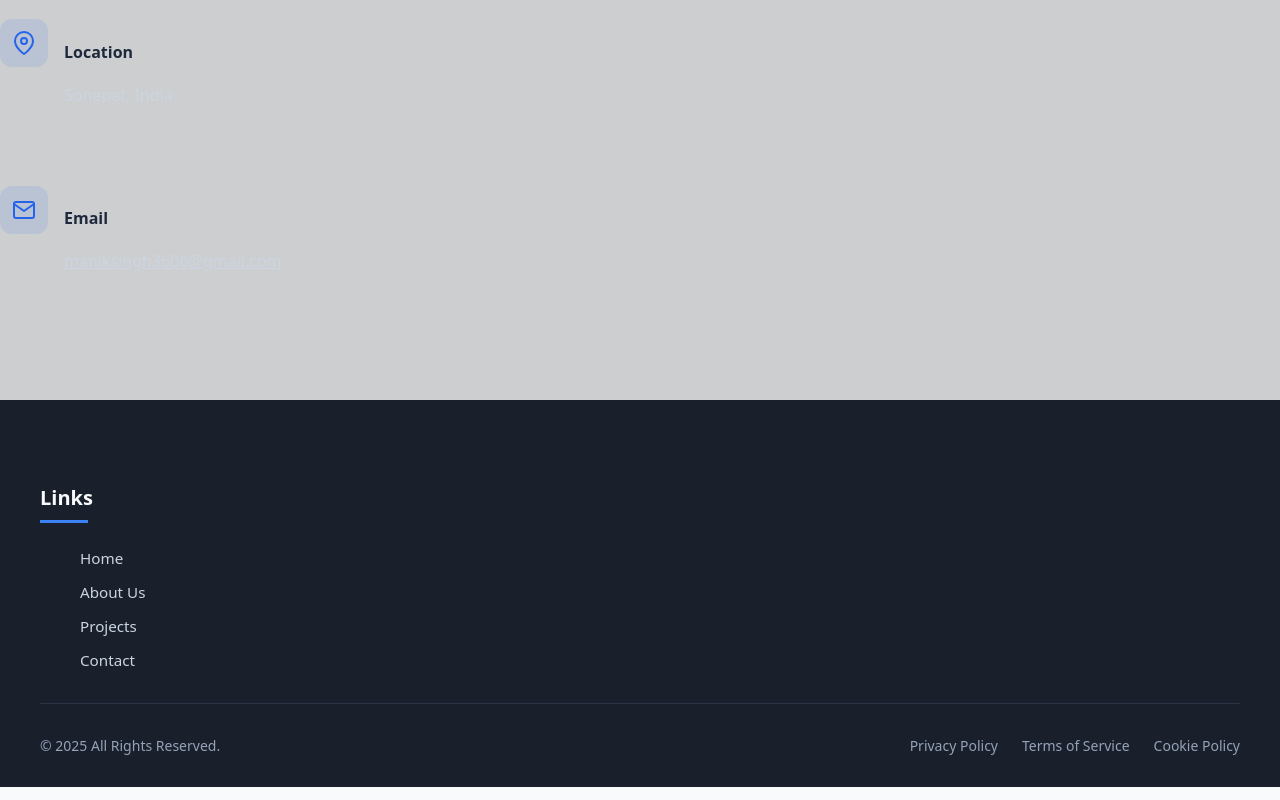
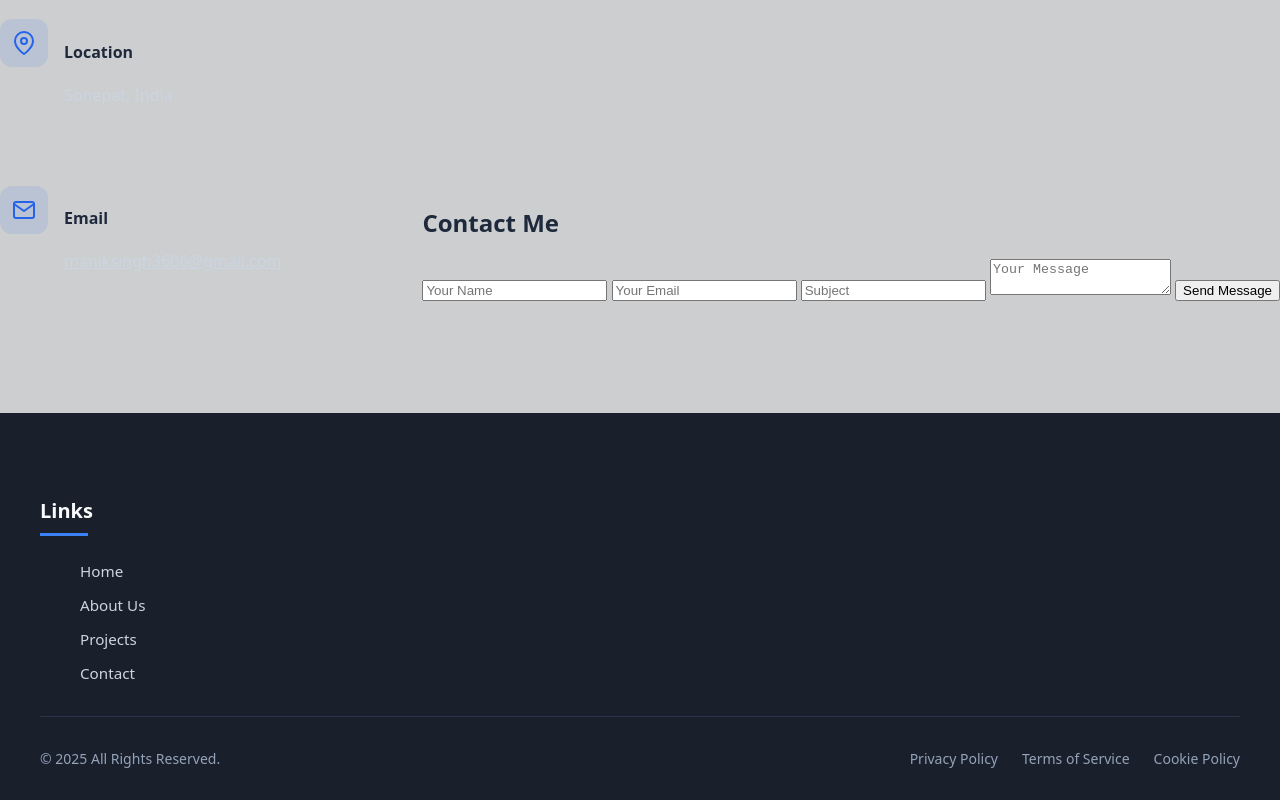
Before and after one commit to manik3160/Project-WD, a plain HTML site: page index.html in a window 1280 px wide. Shown: the part 3659-4459 px from the top of the page. Drawn offline with Linux system fonts and the light colour scheme.

Commit message:
Update index.html

```diff
--- a/index.html
+++ b/index.html
@@ -256,6 +256,16 @@
             <h4 class="contact-info-label">Email</h4>
             <p><a href="mailto:info@yourname.com" class="contact-info-link">maniksingh3606@gmail.com</a></p>
           </div>
+          <div class="contact-form">
+            <h1>Contact Me</h1>
+            <form action="mailto:your-email@example.com" method="post" enctype="text/plain">
+              <input type="text" name="name" placeholder="Your Name" required>
+              <input type="email" name="email" placeholder="Your Email" required>
+              <input type="text" name="subject" placeholder="Subject" required>
+              <textarea name="message" placeholder="Your Message" required></textarea>
+              <button type="submit">Send Message</button>
+            </form>
+          </div>
         </div>
       </div>
     </div>
```
